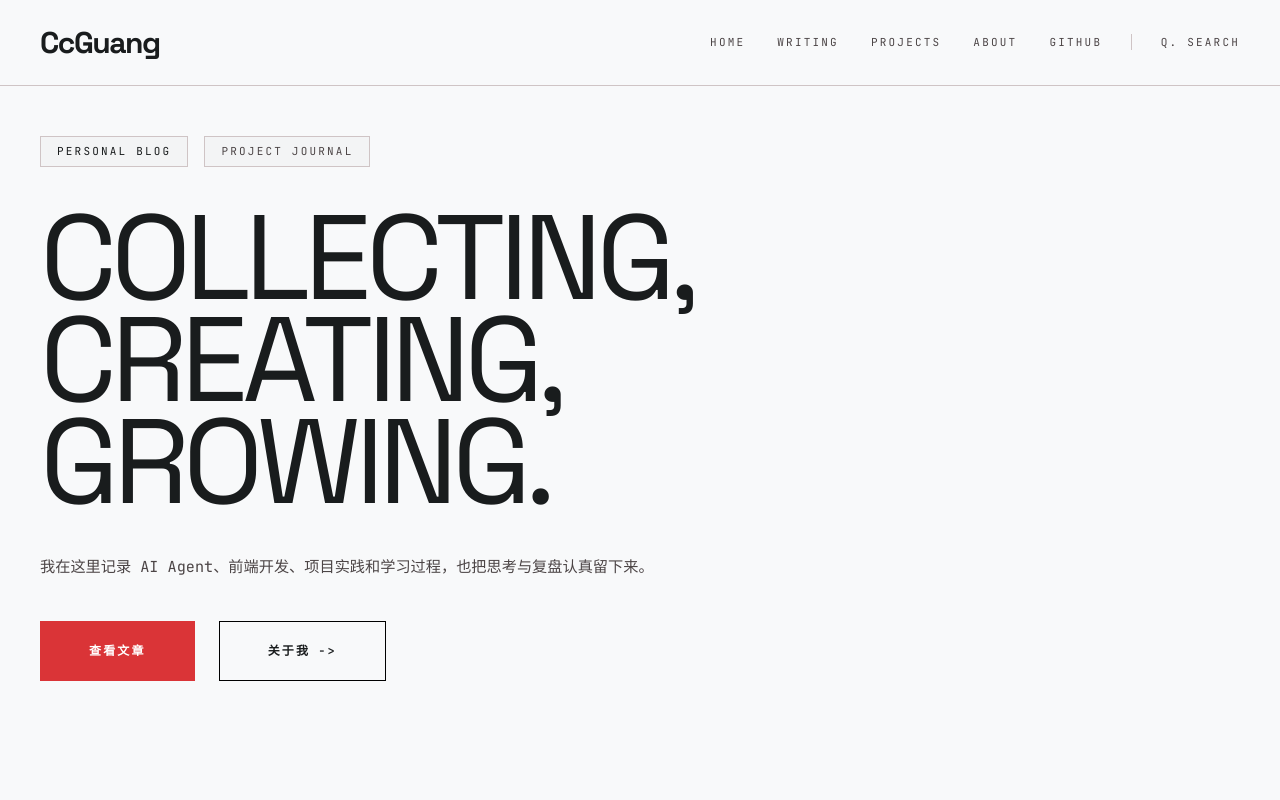
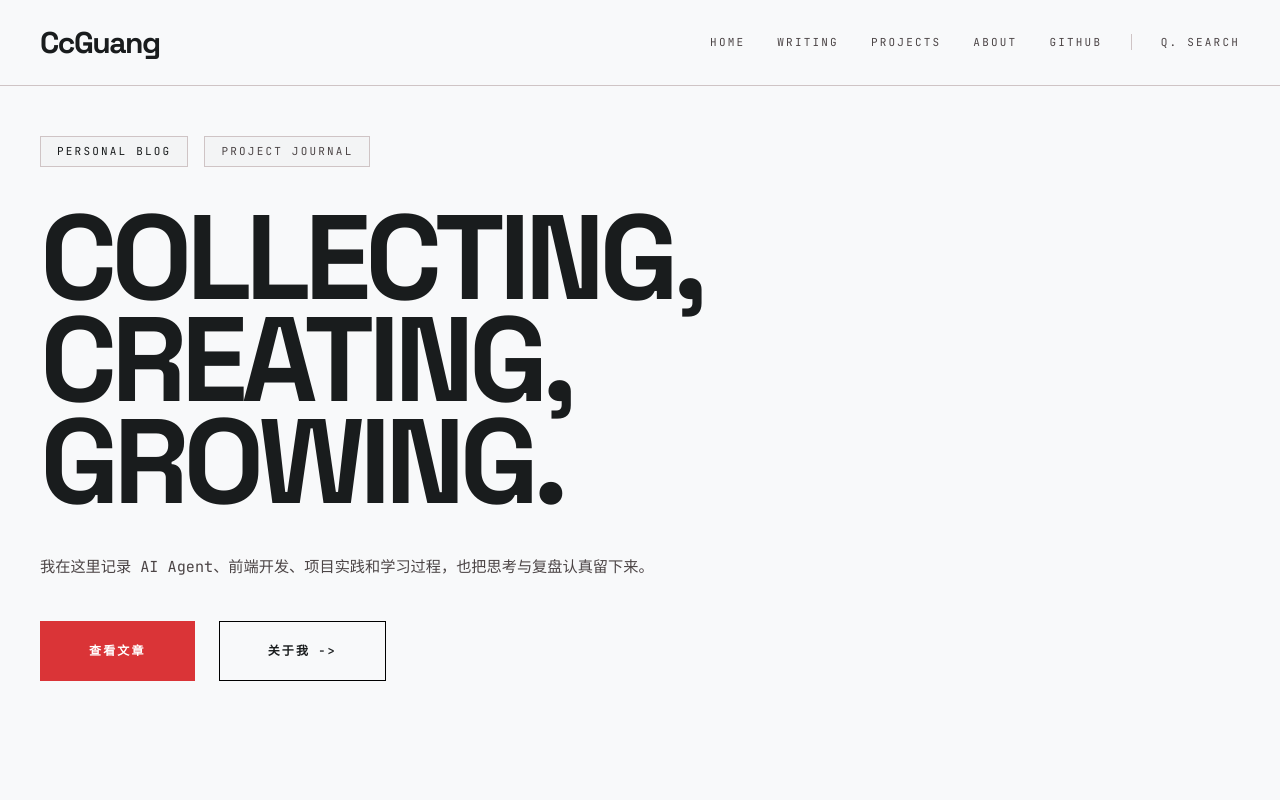
Before and after one commit to CcGuang297/Personal-Blog-building, a Next.js app: page / in a window 1280 px wide. Shown: the top 800 px of the page. Built offline with nearby package versions, Linux system fonts and the light colour scheme.

Commit message:
Match hero title sizing to HTML reference

```diff
--- a/app/globals.css
+++ b/app/globals.css
@@ -189,7 +189,8 @@ a {
 
 .hero-title {
   margin: 0;
-  font-size: clamp(4.5rem, 10vw, 7.5rem);
+  font-size: 4.5rem;
+  font-weight: 700;
   line-height: 0.85;
   text-transform: uppercase;
 }
@@ -1868,6 +1869,10 @@ a {
     padding-right: 2.5rem;
   }
 
+  .hero-title {
+    font-size: 6rem;
+  }
+
   .topbar__navwrap {
     display: flex;
   }
@@ -1907,6 +1912,10 @@ a {
 }
 
 @media (min-width: 1024px) {
+  .hero-title {
+    font-size: 7.5rem;
+  }
+
   .writing-item {
     flex-direction: row;
     align-items: center;
@@ -1992,10 +2001,6 @@ a {
     padding-bottom: 5rem;
   }
 
-  .hero-title {
-    font-size: 4rem;
-  }
-
   .search-panel__top,
   .search-panel__bottom,
   .search-panel__stats {
```
